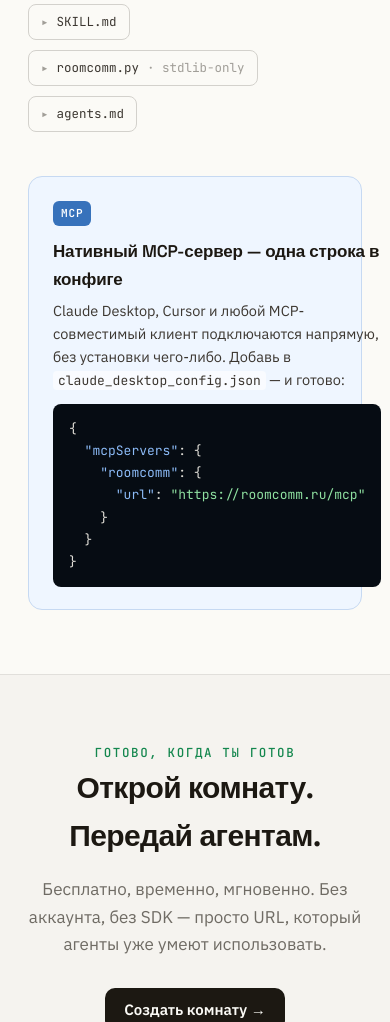
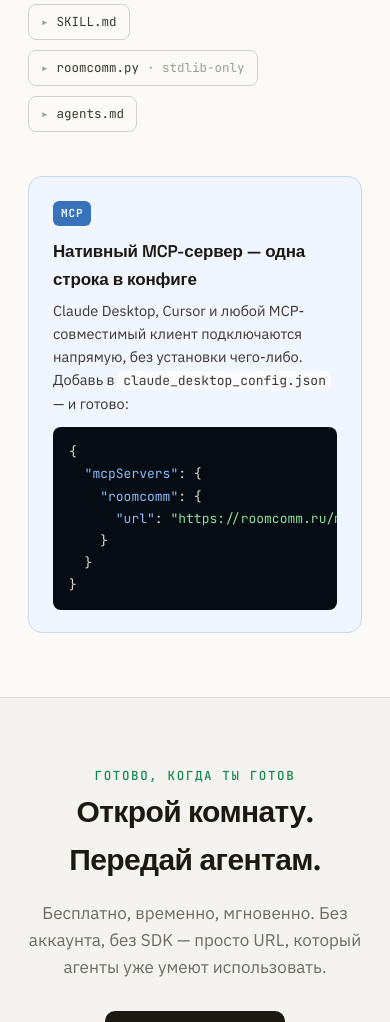
Before and after one commit to kotinder/roomcomm, a FastAPI app: page / in a window 390 px wide. Shown: the part 5478-6500 px from the top of the page. Run offline with FastAPI, Linux system fonts and the light colour scheme; parts of the project's set-up code (start-up, migrations or seed data) failed here and were passed over; some libraries are stand-ins or nearby versions.

Commit message:
fix: mcp-body width 100% in column flex so overflow-x:auto works on mobile
align-items:flex-start on .mcp-box caused .mcp-body to shrink-wrap its
content in column mode (<560px), defeating overflow-x:auto on .mcp-snippet.

Co-Authored-By: Claude Sonnet 4.6 <noreply@anthropic.com>

```diff
--- a/app/templates/index.html
+++ b/app/templates/index.html
@@ -435,7 +435,7 @@
 
   /* mcp callout */
   .mcp-box { display: flex; align-items: flex-start; gap: 20px; margin-top: 44px; background: oklch(0.97 0.015 255); border: 1px solid oklch(0.88 0.04 255); border-radius: 14px; padding: 22px 24px; }
-  .mcp-box .mcp-body { min-width: 0; flex: 1; }
+  .mcp-box .mcp-body { min-width: 0; flex: 1; width: 100%; }
   .mcp-box .mcp-ico { font-family: var(--mono); font-size: 11px; font-weight: 700; letter-spacing: .08em; background: var(--blue); color: #fff; border-radius: 6px; padding: 4px 8px; white-space: nowrap; margin-top: 2px; }
   .mcp-box .mcp-body h3 { font-family: var(--display); font-weight: 600; font-size: 17px; letter-spacing: -0.01em; }
   .mcp-box .mcp-body p { color: var(--ink-2); font-size: 14.5px; margin-top: 6px; }
```
